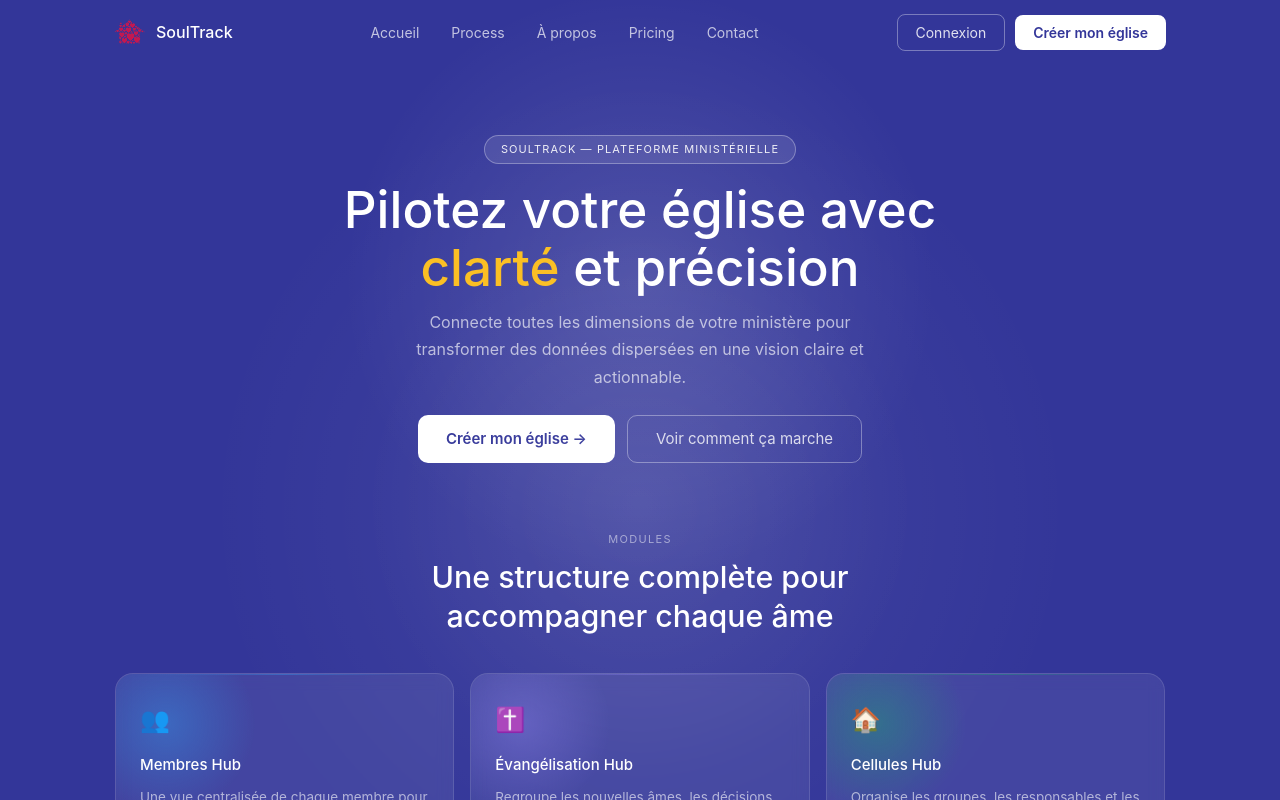
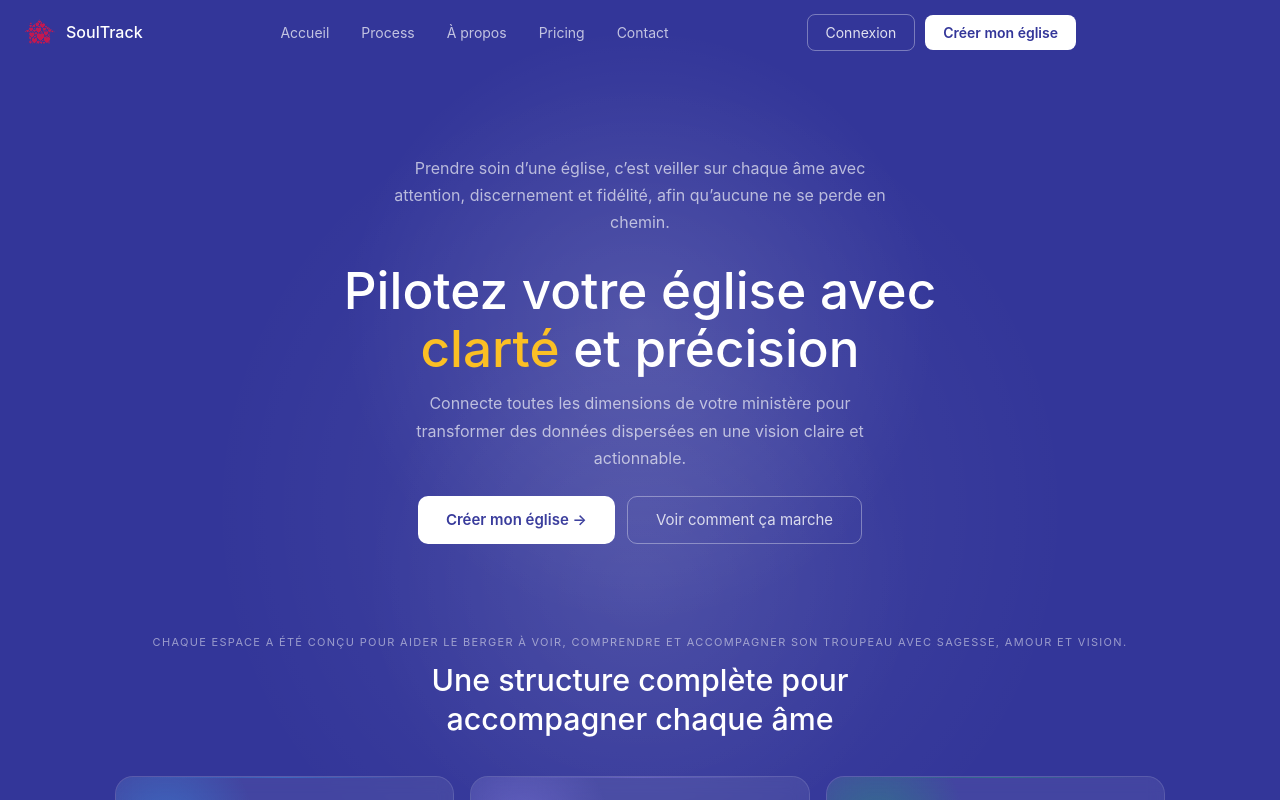
Before and after one commit to allanbavajee/soultrack, a Next.js app: page /HomePage in a window 1280 px wide. Shown: the top 800 px of the page. Built offline with nearby package versions, Linux system fonts and the light colour scheme.

Commit message:
Update HomePage.js

```diff
--- a/pages/HomePage.js
+++ b/pages/HomePage.js
@@ -124,7 +124,7 @@ export default function HomePage() {
         backdropFilter: scrolled ? "blur(16px)" : "none",
         transition: "background 0.3s, border-color 0.3s",
       }}>
-        <div style={{ maxWidth: "1100px", margin: "0 auto", padding: "0 24px", height: "64px", display: "flex", alignItems: "center", justifyContent: "space-between" }}>
+        <div style={{ maxWidth: "1100px", margin: "5", padding: "0 24px", height: "64px", display: "flex", alignItems: "center", justifyContent: "space-between" }}>
           <div onClick={() => router.push("/site/HomePage")} style={{ display: "flex", alignItems: "center", gap: "10px", cursor: "pointer", position: "relative", zIndex: 1 }}>
             <Image src="/logo.png" alt="SoulTrack" width={32} height={32} />
             <span style={{ color: "#fff", fontSize: "16px", fontWeight: 500 }}>SoulTrack</span>
@@ -180,7 +180,7 @@ export default function HomePage() {
   minHeight: "380px",
   display: "flex", flexDirection: "column", alignItems: "center", justifyContent: "center",
   textAlign: "center",
-  padding: "70px 24px 40px",  // ← 70px en haut pour l'espace sous header
+  padding: "90px 24px 40px",  // ← 70px en haut pour l'espace sous header
   position: "relative",       // ← indispensable pour le glow absolu
   zIndex: 1,
   overflow: "visible"
@@ -200,9 +200,9 @@ export default function HomePage() {
   }} />
 
   {/* Badge — zIndex: 1 pour passer devant le glow */}
-  <span style={{ position: "relative", zIndex: 1, color: "rgba(255,255,255,0.9)", fontSize: "11px", letterSpacing: "0.1em", textTransform: "uppercase", border: "0.5px solid rgba(255,255,255,0.3)", background: "rgba(255,255,255,0.1)", padding: "5px 16px", borderRadius: "20px", marginBottom: "16px" }}>
-    SoulTrack — Plateforme ministérielle
-  </span>
+  <p style={{ position: "relative", zIndex: 1, color: "rgba(255,255,255,0.65)", fontSize: "16px", maxWidth: "500px", lineHeight: 1.7, marginBottom: "24px" }}>
+    Prendre soin d’une église, c’est veiller sur chaque âme avec attention, discernement et fidélité, afin qu’aucune ne se perde en chemin.
+  </p>
 
   <h1 style={{ position: "relative", zIndex: 1, fontSize: "clamp(2rem, 5vw, 3.2rem)", fontWeight: 500, color: "#fff", lineHeight: 1.15, maxWidth: "680px", marginBottom: "12px" }}>
     Pilotez votre église avec <span style={{ color: "#fbbf24" }}>clarté</span> et précision
@@ -239,8 +239,9 @@ export default function HomePage() {
       </div>
 
       {/* ───── LABEL MODULES ───── */}
-      <div ref={addRef} style={{ textAlign: "center", padding: "28px 24px 20px", position: "relative", zIndex: 1 }}>
-        <p style={{ color: "rgba(255,255,255,0.5)", fontSize: "11px", letterSpacing: "0.12em", textTransform: "uppercase", marginBottom: "10px" }}>Modules</p>
+      <div ref={addRef} style={{ textAlign: "center", padding: "50px 24px 20px", position: "relative", zIndex: 1 }}>
+        <p style={{ color: "rgba(255,255,255,0.5)", fontSize: "11px", letterSpacing: "0.12em", textTransform: "uppercase", marginBottom: "10px" }}>Chaque espace a été conçu pour aider le berger à voir, comprendre
+        et accompagner son troupeau avec sagesse, amour et vision.</p>
         <h2 style={{ color: "#fff", fontSize: "clamp(1.4rem, 3vw, 1.9rem)", fontWeight: 500, maxWidth: "500px", margin: "0 auto", lineHeight: 1.3 }}>
           Une structure complète pour accompagner chaque âme
         </h2>
```
